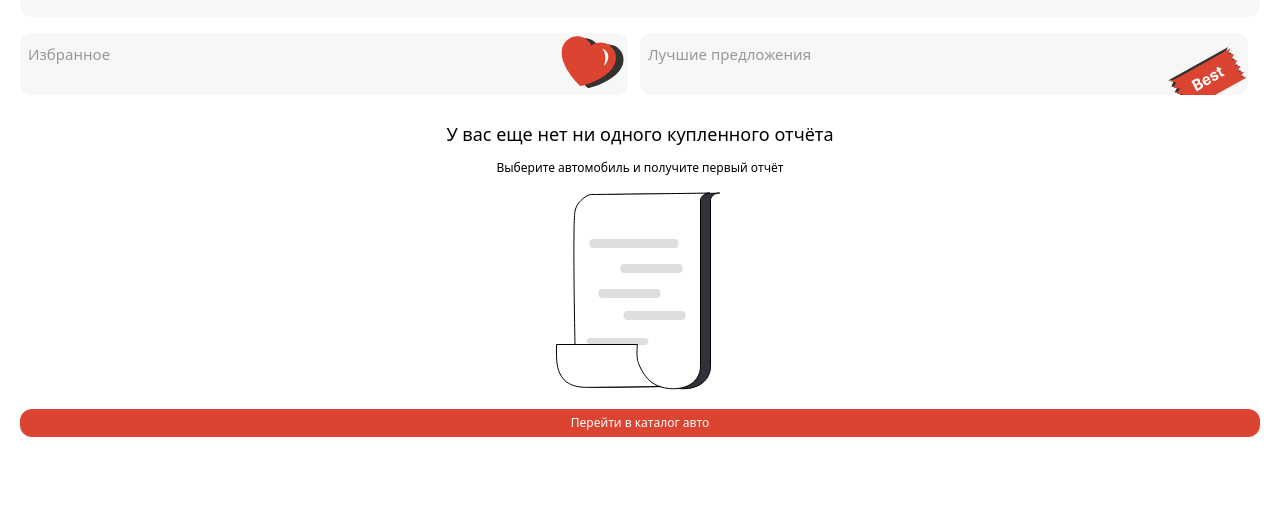
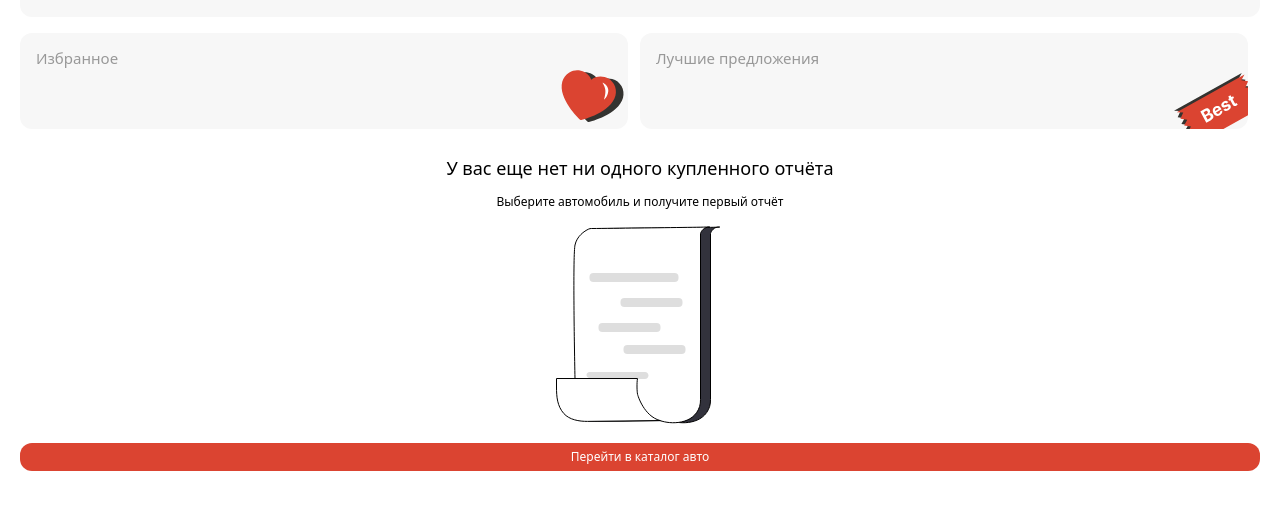
Before and after one commit to VaskaDaGama26/Indep, a plain HTML site: page profileClient.html in a window 1280 px wide. Shown: the part 190-700 px from the top of the page. Drawn offline with nearby package versions, Linux system fonts and the light colour scheme; a web font is replaced by a local one.

Commit message:
profileClient

```diff
--- a/profileClient.html
+++ b/profileClient.html
@@ -76,7 +76,7 @@
           <!-- Favourites -->
           <a
             href="/Indep/favourites.html"
-            class="relative bg-[#f7f7f7] flex min-h-[62px] rounded-xl h-full px-2 py-3"
+            class="relative bg-[#f7f7f7] flex min-h-[62px] md:min-h-[96px] rounded-xl h-full px-2 py-3 md:p-4"
           >
             <span
               class="text-[11px] md:text-[15px] text-[#989898] leading-tight!"
@@ -92,13 +92,13 @@
           <!-- Hit -->
           <a
             href="/Indep/hit.html"
-            class="overflow-hidden relative bg-[#f7f7f7] flex min-h-[62px] rounded-xl h-full px-2 py-3"
+            class="overflow-hidden relative bg-[#f7f7f7] flex min-h-[62px] md:min-h-[96px] rounded-xl h-full px-2 py-3 md:p-4"
           >
             <span class="text-[11px] md:text-[15px] text-[#989898] leading-tight!">
               Лучшие предложения
             </span>
             <img
-              class="h-12 md:h-16 absolute right-0 -bottom-4"
+              class="h-14 md:h-18 absolute -right-4 -bottom-4"
               src="assets/img/profile/best.svg"
               alt=""
             />
```
